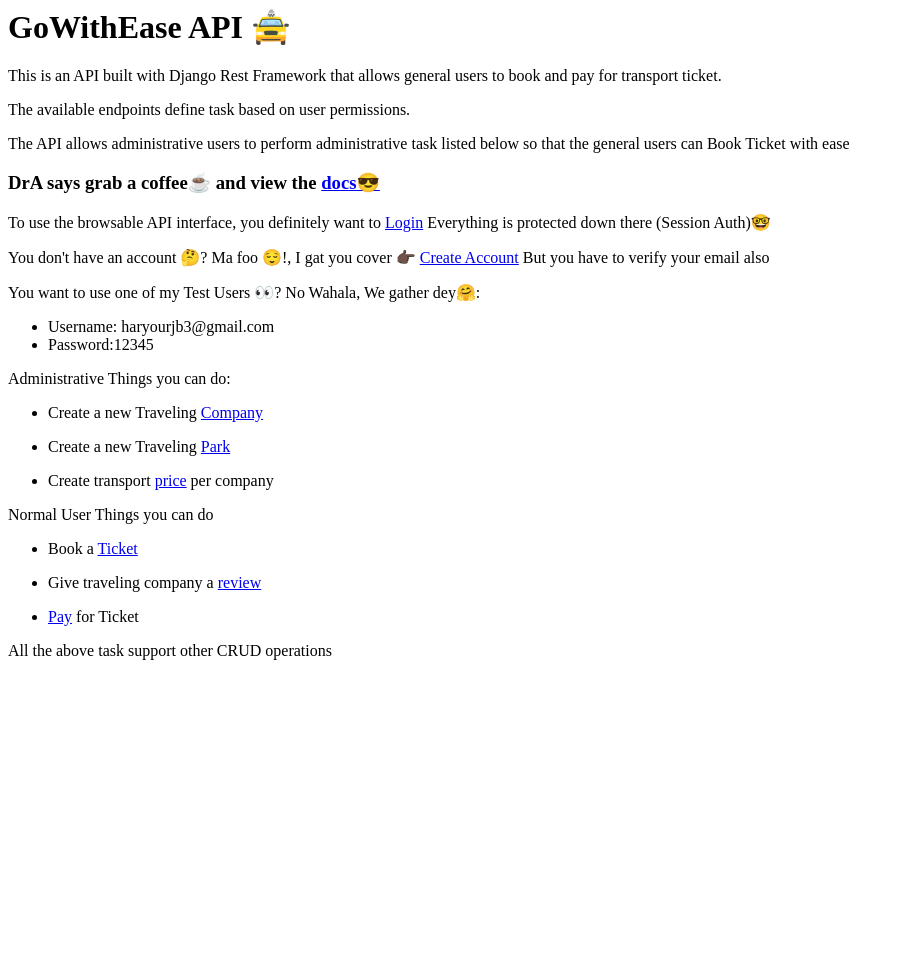
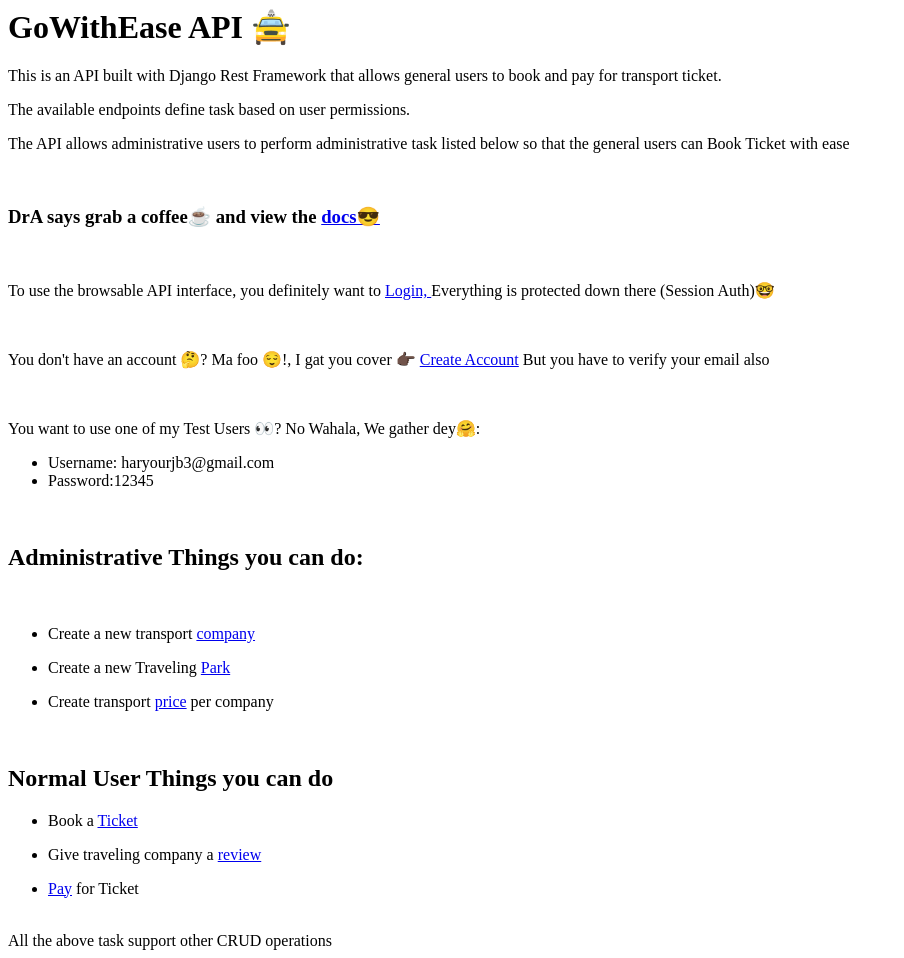
Before and after one commit to DrAnonymousNet/TravelAndLogistic, a Django app: template TravelAndLogistic/templates/index.html in a window 1280 px wide. Shown: the whole page, without its empty margins (0-904 px from the left). Before the commit the page ends 660 px from the top, so only its background shows below. Run offline with Django 4.2, Linux system fonts and the light colour scheme; the template is opened without the code that fills it, so the values that code supplies are empty.

Commit message:
Updated Index Page

```diff
--- a/TravelAndLogistic/templates/index.html
+++ b/TravelAndLogistic/templates/index.html
@@ -1,25 +1,28 @@
 <h1>GoWithEase API 🚖</h1>
+
 <p>This is an API built with Django Rest Framework that allows general users to book and pay for transport ticket.</p>
 <p>The available endpoints define task based on user permissions.</p>
 <p>The API allows administrative users to perform administrative task listed below so that the general users can Book Ticket with ease </p>
-
+<br>
 <h3> DrA says grab a coffee☕ and view the <a href="{% url 'schema-swagger-ui'%}">docs😎</a></h3>
-
-
+<br>
 <p>To use the browsable API interface,
-    you definitely want to <a href="{% url 'session-login'%}">Login</a>
+    you definitely want to <a href="{% url 'session-login'%}">Login, </a>
      Everything is protected down there (Session Auth)🤓</p>
-
+<br>
 <p>You don't have an account 🤔? Ma foo 😌!, I gat you cover 👉🏿 <a href="gowithease.herokuapp.com/auth/users/">Create Account</a> But you have to verify your email also </p>
+<br>
 <p>You want to use one of my Test Users 👀? No Wahala, We gather dey🤗:</p>
 <ul>
     <li>Username: haryourjb3@gmail.com</li>
     <li>Password:12345</li>
 </ul>
-<p>Administrative Things you can do:</p>
+<br>
+<h2>Administrative Things you can do:</h2>
+<br>
 <ul>
 <li>
-    <p>Create a new Traveling <a href="{%url 'transport_create'%}">Company</a>
+    <p>Create a new transport <a href="{%url 'transport_create'%}">company</a>
     </p>
 </li>
 <li>
@@ -30,7 +33,8 @@
         <p>Create transport <a href="{%url 'price' 1%}">price</a> per company </p>
     </li>
 </ul>
-<p>Normal User Things you can do</p>
+<br>
+<h2>Normal User Things you can do</h2>
 
 <ul>
 <li>
@@ -44,4 +48,5 @@
 </li>
 
 </ul>
+<br>
 All the above task support other CRUD operations
```
